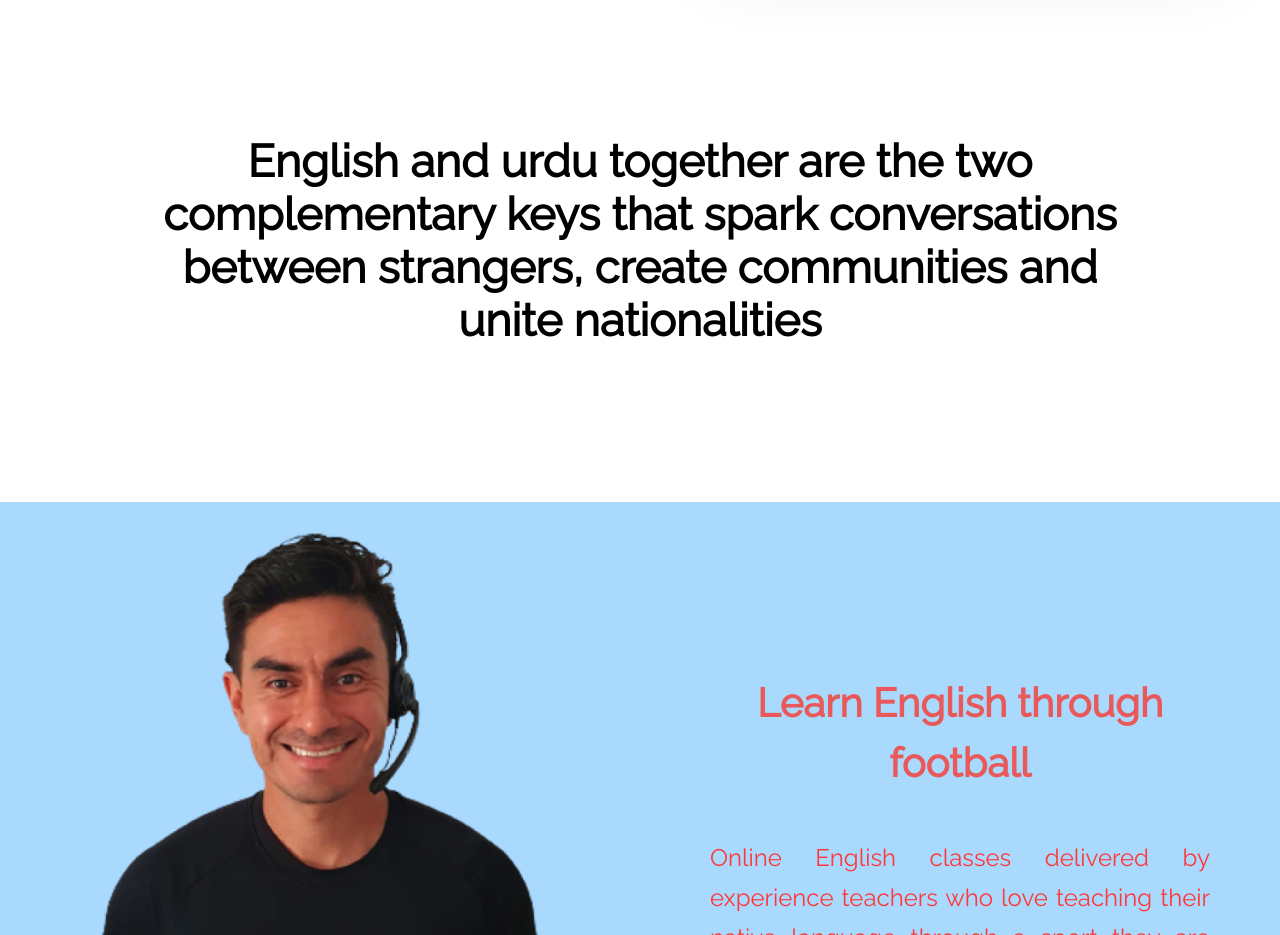
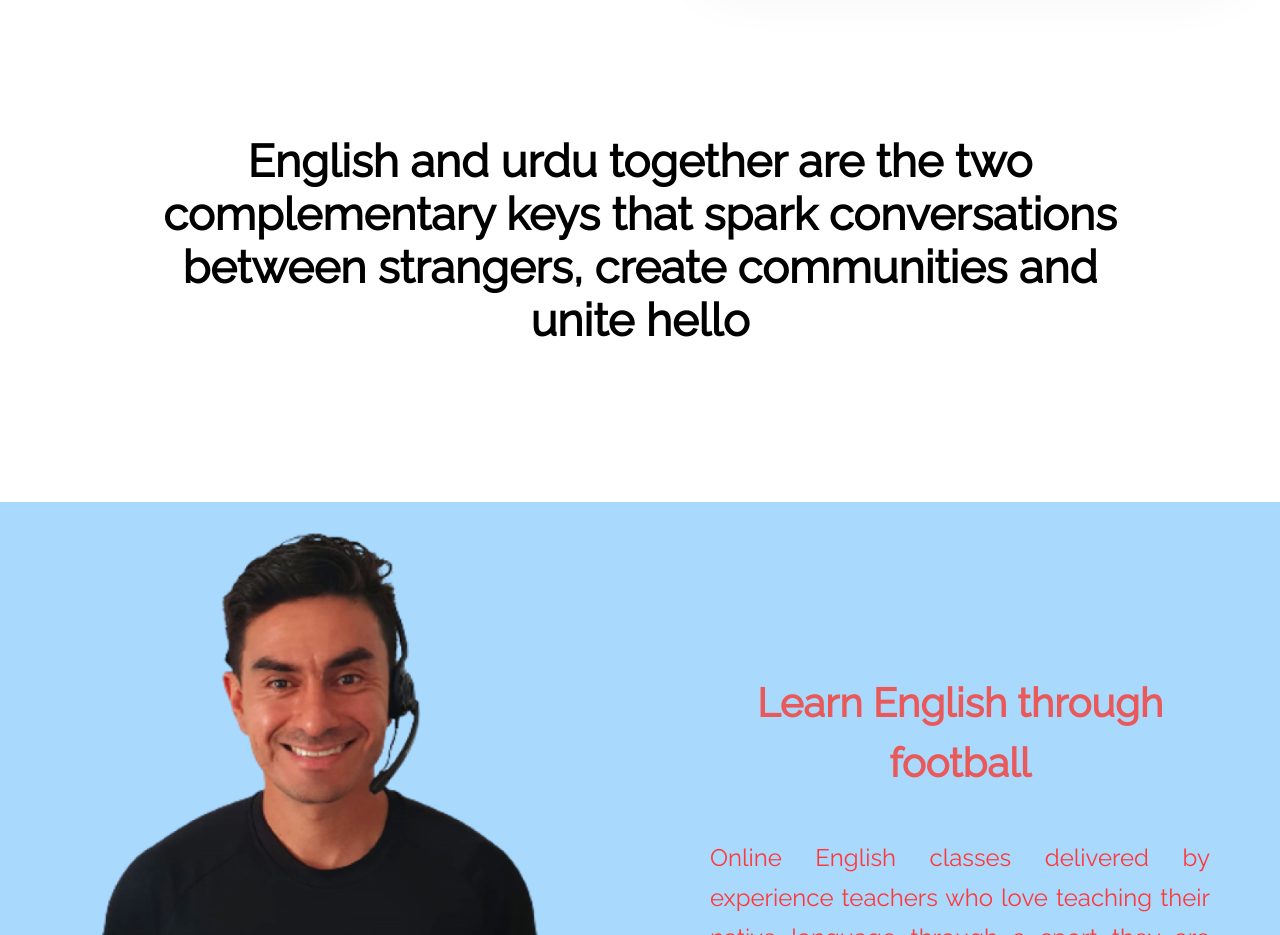
Before and after one commit to mubeenhassan/engilsh-teaching, a React (Create React App) app: page / in a window 1280 px wide. Shown: the part 920-1855 px from the top of the page. Built offline with nearby package versions, Linux system fonts and the light colour scheme; some icons are missing.

Commit message:
syntex chaging

```diff
--- a/src/pages/home/index.js
+++ b/src/pages/home/index.js
@@ -16,7 +16,7 @@ function Home({ t }) {
         <p>
           English and urdu together are the two complementary keys that
           spark conversations between strangers, create communities and unite
-          nationalities
+          hello
 
         </p>
       </div>
```
